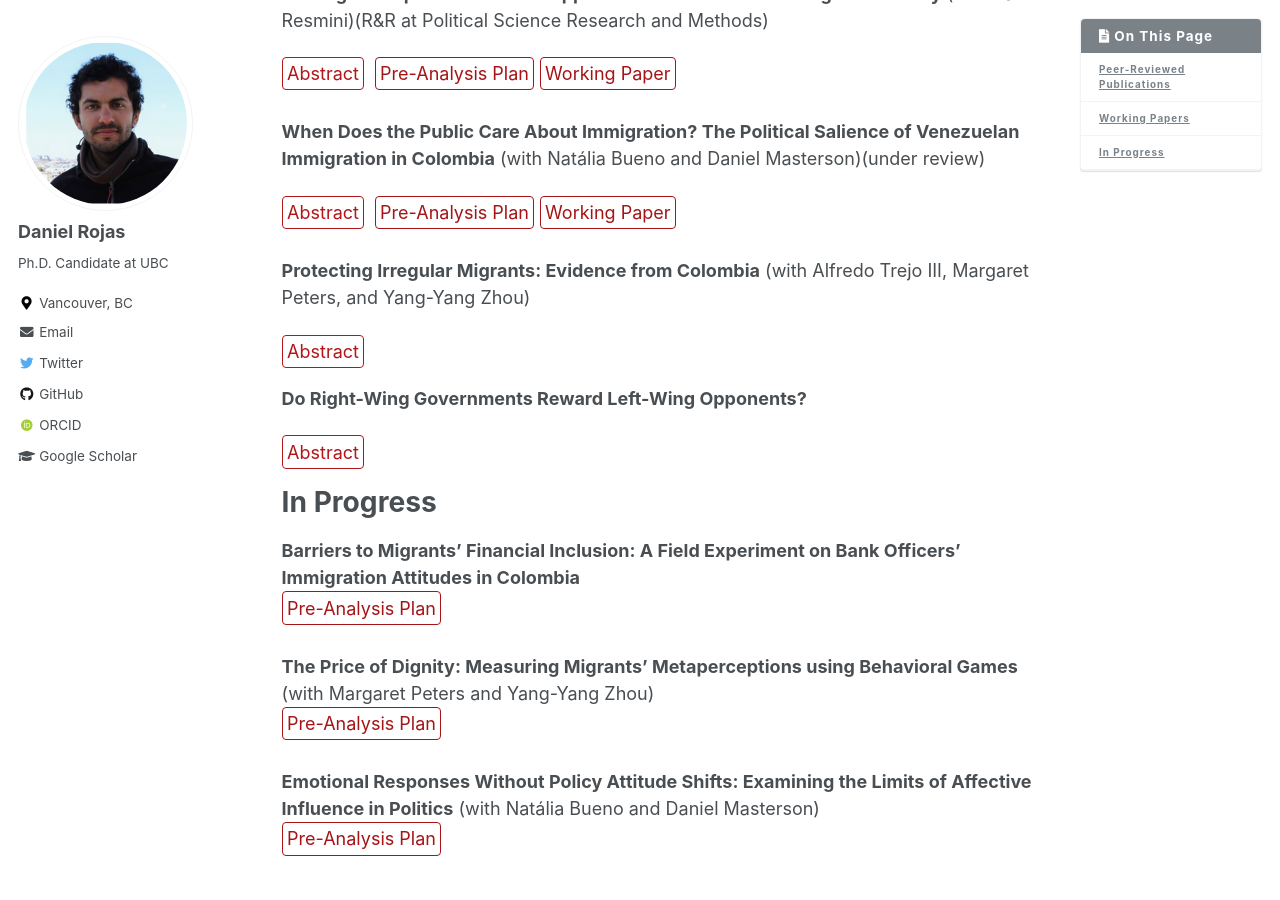
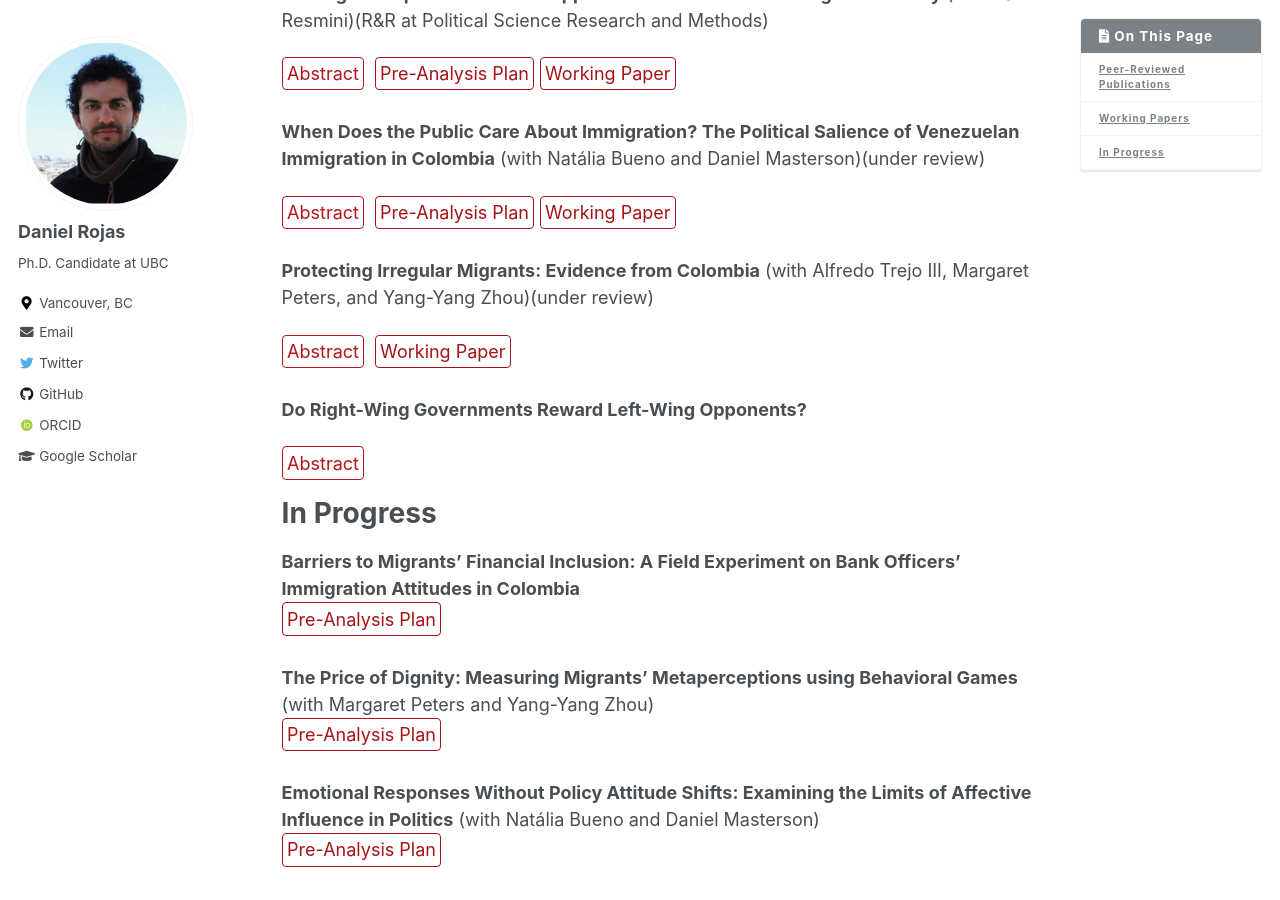
Before and after one commit to danielrojaslozano/danielrojaslozano.github.io, a Jekyll site: the page built from _pages/research.md, in a window 1280 px wide and 900 px high, scrolled down 654 px. Built offline with Jekyll 4.4.1, drawn with Linux system fonts in a browser that asks for light colours; some web fonts are replaced.

Commit message:
Update research.md

```diff
--- a/_pages/research.md
+++ b/_pages/research.md
@@ -85,10 +85,11 @@ details > p {
 [Pre-Analysis Plan](https://osf.io/uk7qr){: .btn--research}
 [Working Paper](https://osf.io/preprints/socarxiv/ftsuz){: .btn--research}
 
-**Protecting Irregular Migrants: Evidence from Colombia** (with Alfredo Trejo III, Margaret Peters, and Yang-Yang Zhou)
+**Protecting Irregular Migrants: Evidence from Colombia** (with Alfredo Trejo III, Margaret Peters, and Yang-Yang Zhou)(under review)
 <br />
 <details><summary>Abstract</summary><p> When do host governments protect migrants and expand their rights? On February 8, 2021, Colombian President Iván Duque announced a 10-year temporary protected status for over 1.7 million Venezuelan migrants, a policy shift that contrasts with more restrictive migration responses globally. This paper examines the underlying motivations for Colombia's unexpected generosity, identifying three key factors: the pragmatic response to challenges in border control, the economic and legibility benefits of migrant regularization, and the pursuit of international reputation gains. Drawing on interviews with 30 Colombian policymakers, politicians, diplomats, bureaucrats, and NGO leaders, this study offers new insights into the drivers of inclusive migration policies in the Global South.</p>
 </details> &nbsp;
+[Working Paper](https://www.dropbox.com/scl/fi/9safgv4twgu6gbnhv3o8p/Working-paper_Dec14.pdf?rlkey=sv8ytfsaodbdrbvwgaq0ktzzi&st=jx53ens4&dl=0){: .btn--research}
 
 **Do Right-Wing Governments Reward Left-Wing Opponents?**
 <br />
```
